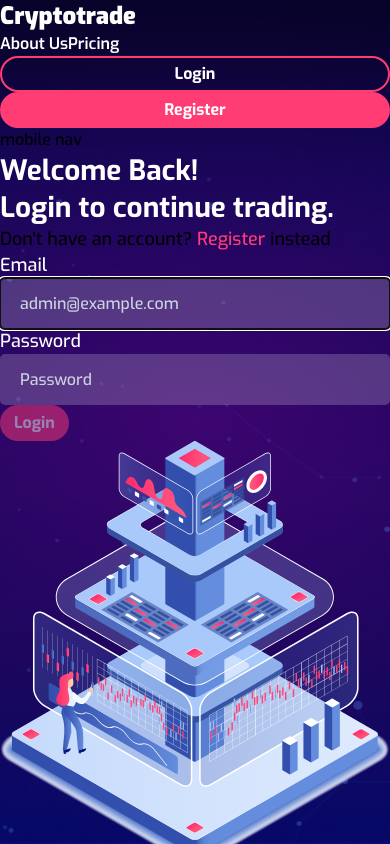
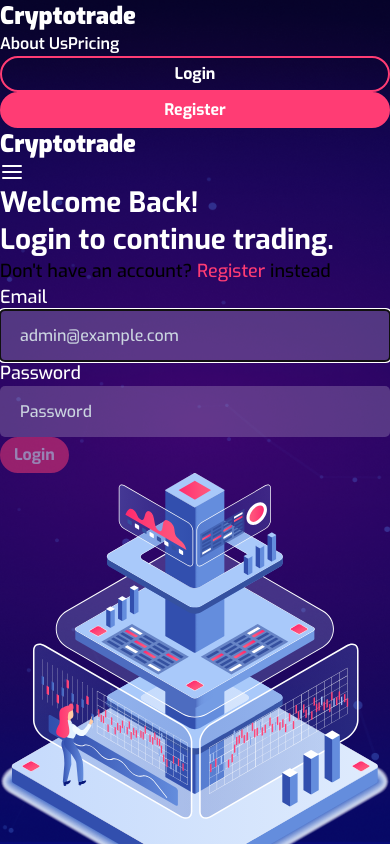
Before and after one commit to orbaone/demo, a Vue app: page /login in a window 390 px wide. Built offline with nearby package versions, Linux system fonts and the light colour scheme.

Commit message:
feat, add mobile menu icon

```diff
--- a/src/components/DesktopNavbar.vue
+++ b/src/components/DesktopNavbar.vue
@@ -1,5 +1,5 @@
 <template>
-  <div class="navbar flex items-center justify-between container mx-auto">
+  <div class="navbar flex items-center justify-between">
     <div>
       <router-link to="/">
         <h2 class="navbar-header text-white">Cryptotrade</h2>
--- a/src/components/MobileNavbar.vue
+++ b/src/components/MobileNavbar.vue
@@ -1,9 +1,60 @@
 <template>
-  <div>mobile nav</div>
+  <div class="navbar flex items-center justify-between px-4 md:px-0 py-5">
+    <router-link to="/">
+      <h2 class="navbar-header text-white">Cryptotrade</h2>
+    </router-link>
+    <svg
+      width="24"
+      height="24"
+      viewBox="0 0 24 24"
+      fill="none"
+      xmlns="http://www.w3.org/2000/svg"
+    >
+      <path
+        d="M3 18H21"
+        stroke="white"
+        stroke-width="2"
+        stroke-linecap="round"
+        stroke-linejoin="round"
+      />
+      <path
+        d="M3 12H21"
+        stroke="white"
+        stroke-width="2"
+        stroke-linecap="round"
+        stroke-linejoin="round"
+      />
+      <path
+        d="M3 6H21"
+        stroke="white"
+        stroke-width="2"
+        stroke-linecap="round"
+        stroke-linejoin="round"
+      />
+    </svg>
+  </div>
 </template>
 
 <script>
 export default {};
 </script>
 
-<style></style>
+<style scoped>
+.navbar-header {
+  font-style: normal;
+  font-weight: 900;
+  font-size: 24px;
+  line-height: 32px;
+  color: #ffffff;
+}
+.navbar-link {
+  font-style: normal;
+  font-weight: 600;
+  font-size: 16px;
+  line-height: 21px;
+  color: #ffffff;
+}
+.navbar {
+  overflow-x: hidden;
+}
+</style>
--- a/src/components/Navbar.vue
+++ b/src/components/Navbar.vue
@@ -1,5 +1,5 @@
 <template>
-  <div>
+  <div class="container mx-auto">
     <desktop-navbar class="w-0 h-0 md:h-auto md:w-full" />
     <mobile-navbar class="md:w-0 md:h-0" />
   </div>
```
